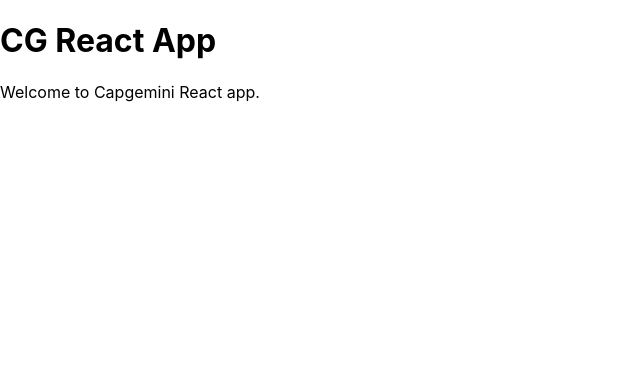
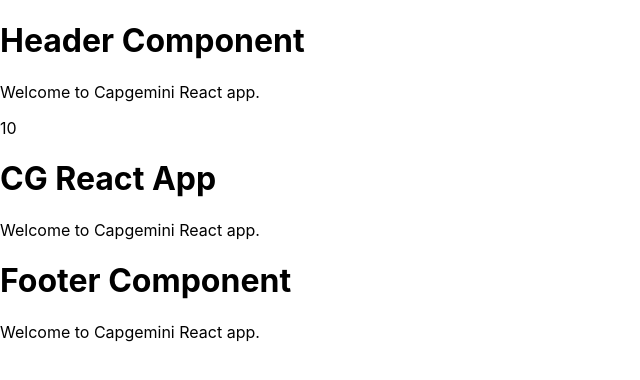
Before and after one commit to vamandeshmukh/cg-feb18-react-demo, a React (Create React App) app: page / in a window 1280 px wide. Shown: the top 380 px of the page, without its empty margins (0-640 px from the left). Built offline with nearby package versions, Linux system fonts and the light colour scheme.

Commit message:
react basics

```diff
--- a/public/index.html
+++ b/public/index.html
@@ -1,43 +1,12 @@
 <!DOCTYPE html>
-<html lang="en">
-  <head>
-    <meta charset="utf-8" />
-    <link rel="icon" href="%PUBLIC_URL%/favicon.ico" />
-    <meta name="viewport" content="width=device-width, initial-scale=1" />
-    <meta name="theme-color" content="#000000" />
-    <meta
-      name="description"
-      content="Web site created using create-react-app"
-    />
-    <link rel="apple-touch-icon" href="%PUBLIC_URL%/logo192.png" />
-    <!--
-      manifest.json provides metadata used when your web app is installed on a
-      user's mobile device or desktop. See https://developers.google.com/web/fundamentals/web-app-manifest/
-    -->
-    <link rel="manifest" href="%PUBLIC_URL%/manifest.json" />
-    <!--
-      Notice the use of %PUBLIC_URL% in the tags above.
-      It will be replaced with the URL of the `public` folder during the build.
-      Only files inside the `public` folder can be referenced from the HTML.
+<html>
 
-      Unlike "/favicon.ico" or "favicon.ico", "%PUBLIC_URL%/favicon.ico" will
-      work correctly both with client-side routing and a non-root public URL.
-      Learn how to configure a non-root public URL by running `npm run build`.
-    -->
-    <title>React App</title>
-  </head>
-  <body>
-    <noscript>You need to enable JavaScript to run this app.</noscript>
-    <div id="root"></div>
-    <!--
-      This HTML file is a template.
-      If you open it directly in the browser, you will see an empty page.
+<head>
+  <title>CG App</title>
+</head>
 
-      You can add webfonts, meta tags, or analytics to this file.
-      The build step will place the bundled scripts into the <body> tag.
+<body>
+  <div id="root"></div>
+</body>
 
-      To begin the development, run `npm start` or `yarn start`.
-      To create a production bundle, use `npm run build` or `yarn build`.
-    -->
-  </body>
 </html>
--- a/src/App.js
+++ b/src/App.js
@@ -1,10 +1,20 @@
+// JSX, component, state, props
+
+import Footer from "./components/Footer";
+import Header from "./components/Header";
+
 //// with arrow function
 const App = () => {
+
   return (
+
     <div>
+      <Header />
       <h1>CG React App</h1>
       <p>Welcome to Capgemini React app.</p>
+      <Footer />
     </div>
+
   );
 }
 export default App;
--- /dev/null
+++ b/src/components/Footer.js
@@ -0,0 +1,12 @@
+const Footer = () => {
+
+    return (
+
+        <div>
+            <h1>Footer Component</h1>
+            <p>Welcome to Capgemini React app.</p>
+        </div>
+
+    );
+}
+export default Footer;
--- /dev/null
+++ b/src/components/Header.js
@@ -0,0 +1,15 @@
+const Header = () => {
+
+    const num = 10;
+
+    return (
+
+        <div>
+            <h1>Header Component</h1>
+            <p>Welcome to Capgemini React app.</p>
+            <p> {num} </p>
+        </div>
+
+    );
+}
+export default Header;
--- a/src/index.js
+++ b/src/index.js
@@ -6,12 +6,24 @@
 
 const root = ReactDOM.createRoot(document.getElementById('root'));
 root.render(
-  <React.StrictMode>
-    <App />
-  </React.StrictMode>
+  <App />
 );
 
-// If you want to start measuring performance in your app, pass a function
-// to log results (for example: reportWebVitals(console.log))
-// or send to an analytics endpoint. Learn more: https://bit.ly/CRA-vitals
-reportWebVitals();
+
+// import React from 'react';
+// import ReactDOM from 'react-dom/client';
+// import './index.css';
+// import App from './App';
+// import reportWebVitals from './reportWebVitals';
+
+// const root = ReactDOM.createRoot(document.getElementById('root'));
+// root.render(
+//   <React.StrictMode>
+//     <App />
+//   </React.StrictMode>
+// );
+
+// // If you want to start measuring performance in your app, pass a function
+// // to log results (for example: reportWebVitals(console.log))
+// // or send to an analytics endpoint. Learn more: https://bit.ly/CRA-vitals
+// reportWebVitals();
```
Also changed, not shown: public/index2.html (added, +44 -0 lines).
